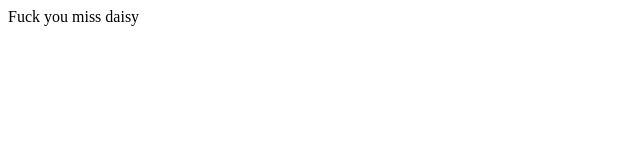
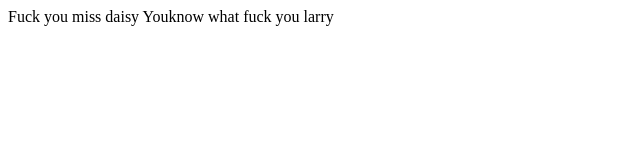
Before and after one commit to BrendenFerguson/practice, a plain HTML site: page index.html in a window 1280 px wide. Shown: the whole page, without its empty margins (0-640 px from the left). Drawn offline with Linux system fonts and the light colour scheme.

Commit message:
i made a change

```diff
--- a/index.html
+++ b/index.html
@@ -9,6 +9,6 @@
 <body>
 
     Fuck you miss daisy
-
+    Youknow what fuck you larry
 </body>
 </html>
```
